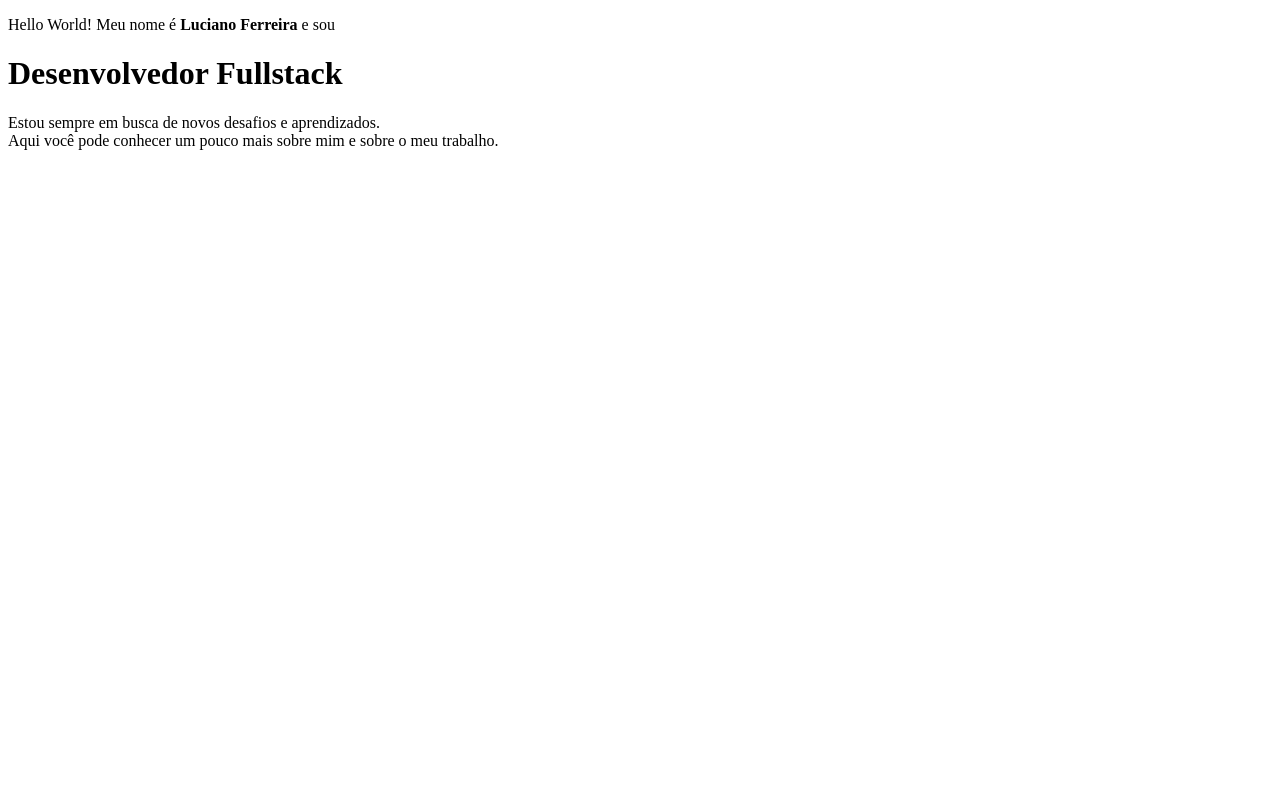
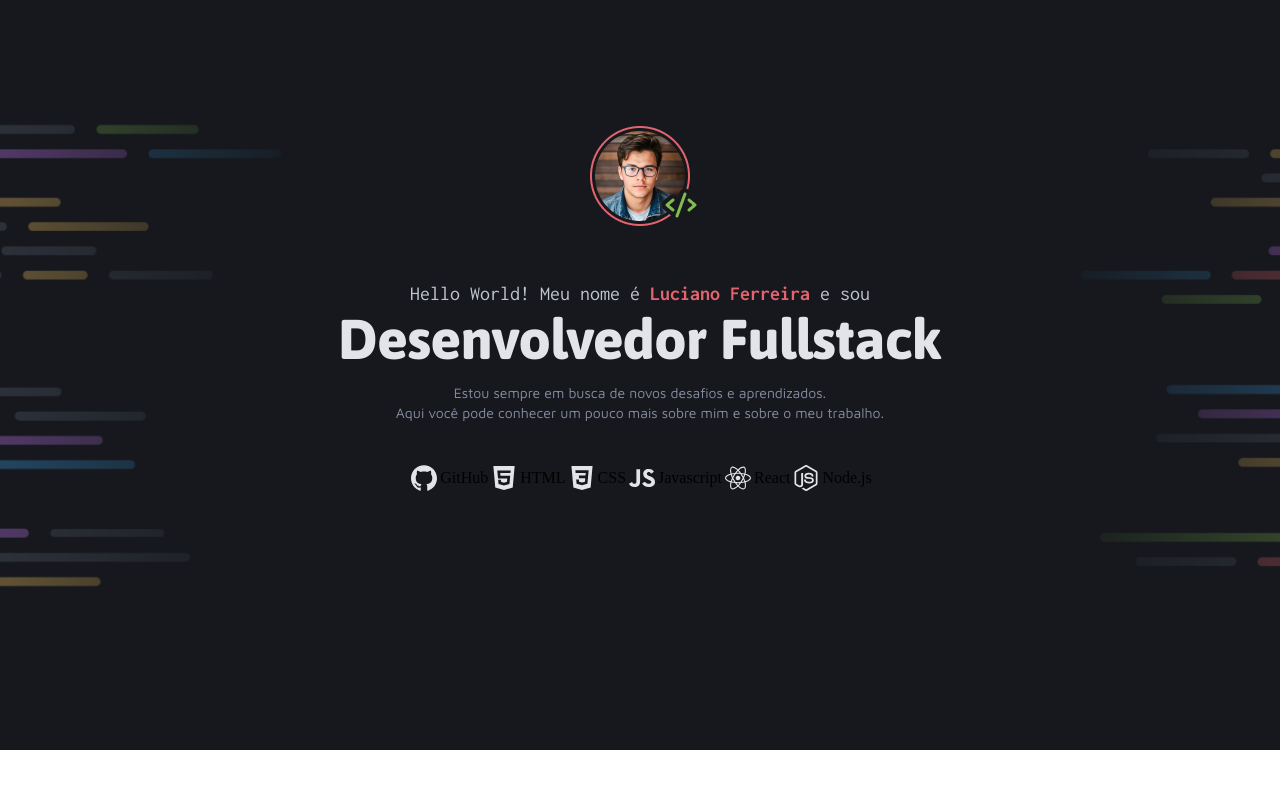
Before and after one commit to Luciano762/portifolio, a plain HTML site: page src/index.html in a window 1280 px wide. Drawn offline with Linux system fonts and the light colour scheme.

Commit message:
adiciona novas imagens e estilos para aprimorar o layout do portfólio

```diff
--- a/src/index.html
+++ b/src/index.html
@@ -6,15 +6,56 @@
   <meta charset="UTF-8">
   <meta name="viewport" content="width=device-width, initial-scale=1.0">
   <title>Portifolio</title>
-  <link rel="stylesheet" href="style.css">
+  <link rel="stylesheet" href="/styles/index.css">
   <link href="https://fonts.googleapis.com/css2?family=Asap:ital,wght@0,100..900;1,100..900&family=Inconsolata:wght@200..900&family=Maven+Pro:wght@400..900&display=swap" rel="stylesheet">
 </head>
 <body>
-  <header>
-    <div>
-      <p>Hello World! Meu nome é <strong>Luciano Ferreira</strong> e sou</p>
+  <header class="header">
+
+    <div class="perfil">
+      <div class="border-perfil">
+        <img id="img-perfil" src="../assets/images/channels4_profile.jpg">
+      </div>
+      <img id="icon-perfil" src="../assets/images/Code.png">
+    </div>
+
+    <div class="text-content">
+      <span>Hello World! Meu nome é <strong>Luciano Ferreira</strong> e sou</span>
       <h1>Desenvolvedor Fullstack</h1>
-      <p>Estou sempre em busca de novos desafios e aprendizados. <br> Aqui você pode conhecer um pouco mais sobre mim e sobre o meu trabalho.</p>
+      <p>Estou sempre em busca de novos desafios e aprendizados.
+      <br>Aqui você pode conhecer um pouco mais sobre mim e sobre o meu trabalho.</p>
+    </div>
+
+    <div class="tec-experiences">
+      <div class="tec-background">
+        <img src="../assets/icons/GitHub.svg" alt="">
+        <p>GitHub</p>
+      </div>
+
+      <div class="tec-background">
+        <img src="../assets/icons/HTML.svg" alt="">
+        <p>HTML</p>
+      </div>
+
+      <div class="tec-background">
+        <img src="../assets/icons/CSS.svg" alt="">
+        <p>CSS</p>
+      </div>
+
+      <div class="tec-background">
+        <img src="../assets/icons/JavaScript.svg" alt="">
+        <p>Javascript</p>
+      </div>
+
+      <div class="tec-background">
+        <img src="../assets/icons/React.svg" alt="">
+        <p>React</p>
+      </div>
+
+      <div class="tec-background">
+        <img src="../assets/icons/Node.js.svg" alt="">
+        <p>Node.js</p>
+      </div>
     </div>
   </header>
 </body>
--- a/styles/global.css
+++ b/styles/global.css
@@ -1,4 +1,10 @@
-:rot {
+* {
+  margin: 0;
+  padding: 0;
+  box-sizing: border-box;
+}
+
+:root {
   --red: #E3646E;
   --purple: #BB72E9;
   --blue: #3996DB;
--- /dev/null
+++ b/styles/header.css
@@ -0,0 +1,79 @@
+@import url(global.css);
+
+.header {
+  height: 750px;
+  background-image: url(../assets/images/Background_Intro.png);
+  background-repeat: no-repeat;
+  background-size: cover;
+}
+
+.perfil {
+  display: flex;
+  justify-content: center;
+  align-items: end;
+  position: relative;
+
+  #icon-perfil {
+    position: absolute;
+    z-index: 2;
+    margin-left: 80px;
+    margin-bottom: 10px;
+  }
+
+  #img-perfil {
+    width: 90px;
+    border-radius: 100px;
+  }
+}
+
+.border-perfil {
+  margin-top: 120px;
+  display: flex;
+  justify-content: center;
+  align-items: center;
+  background-image: url(/assets/images/Border.png);
+  background-repeat: no-repeat;
+  background-position: center;
+  width: 112px;
+  height: 112px;
+}
+
+.text-content {
+  display: flex;
+  flex-direction: column;
+  justify-content: center;
+  align-items: center;
+  margin-top: 50px;
+
+  h1 {
+    color: var(--gray-600);
+    font: var(--title-lg);
+    margin-bottom: 10px;
+  }
+
+  span {
+    color: var(--gray-500);
+    font: var(--subtitle);
+  }
+
+  strong {
+    color: var(--red);
+  }
+
+  p {
+    color: var(--gray-400);
+    font: var(--text-sm);
+    text-align: center;
+  }
+}
+
+.tec-experiences {
+  display: flex;
+  justify-content: center;
+  margin-top: 40px;
+}
+
+.tec-background {
+  display: flex;
+  align-items: center;
+}
--- a/styles/index.css
+++ b/styles/index.css
@@ -1 +1,2 @@
 @import url(global.css);
+@import url(header.css);
```
Also changed, not shown: assets/images/Border.png (added), assets/images/Code.png (added), assets/images/channels4_profile.jpg (added).
